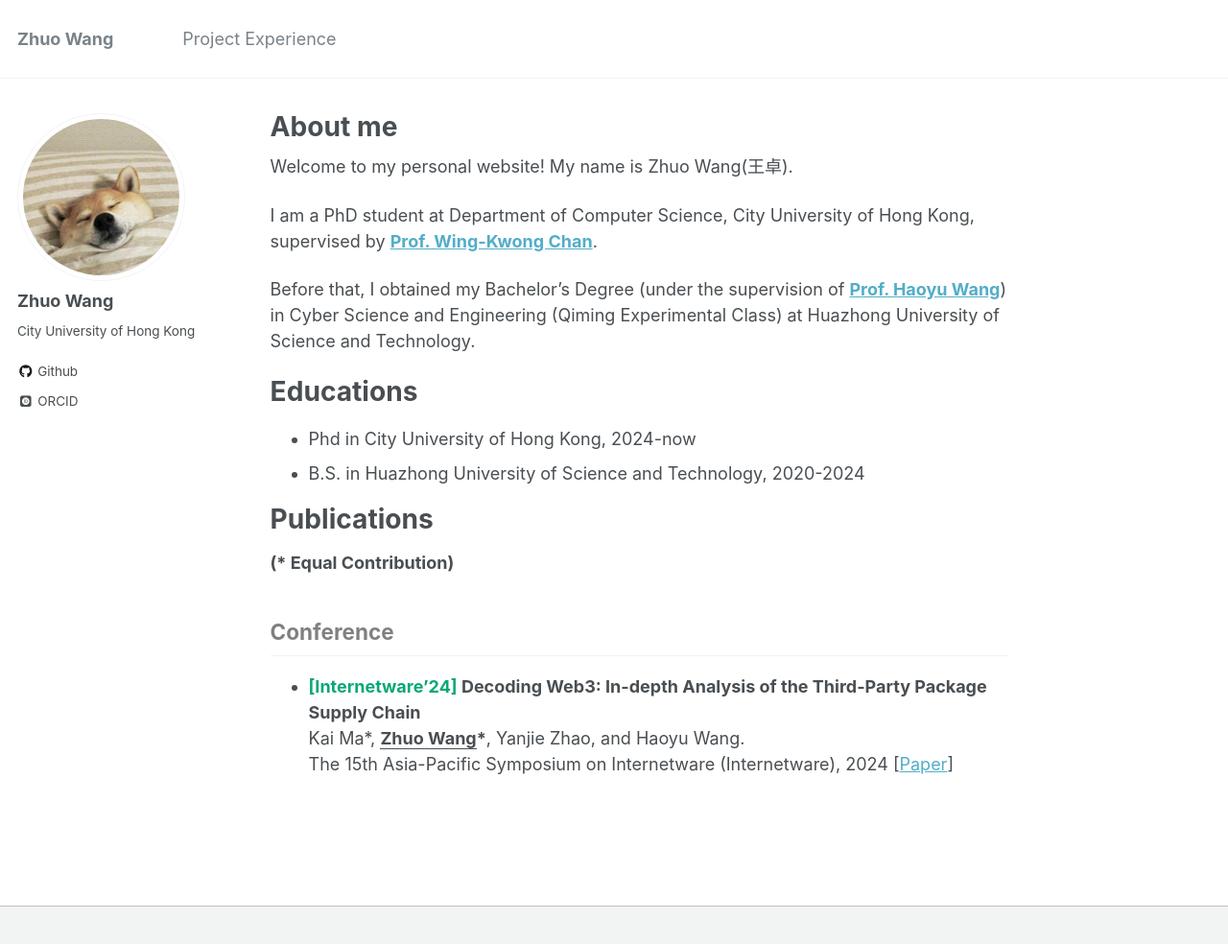
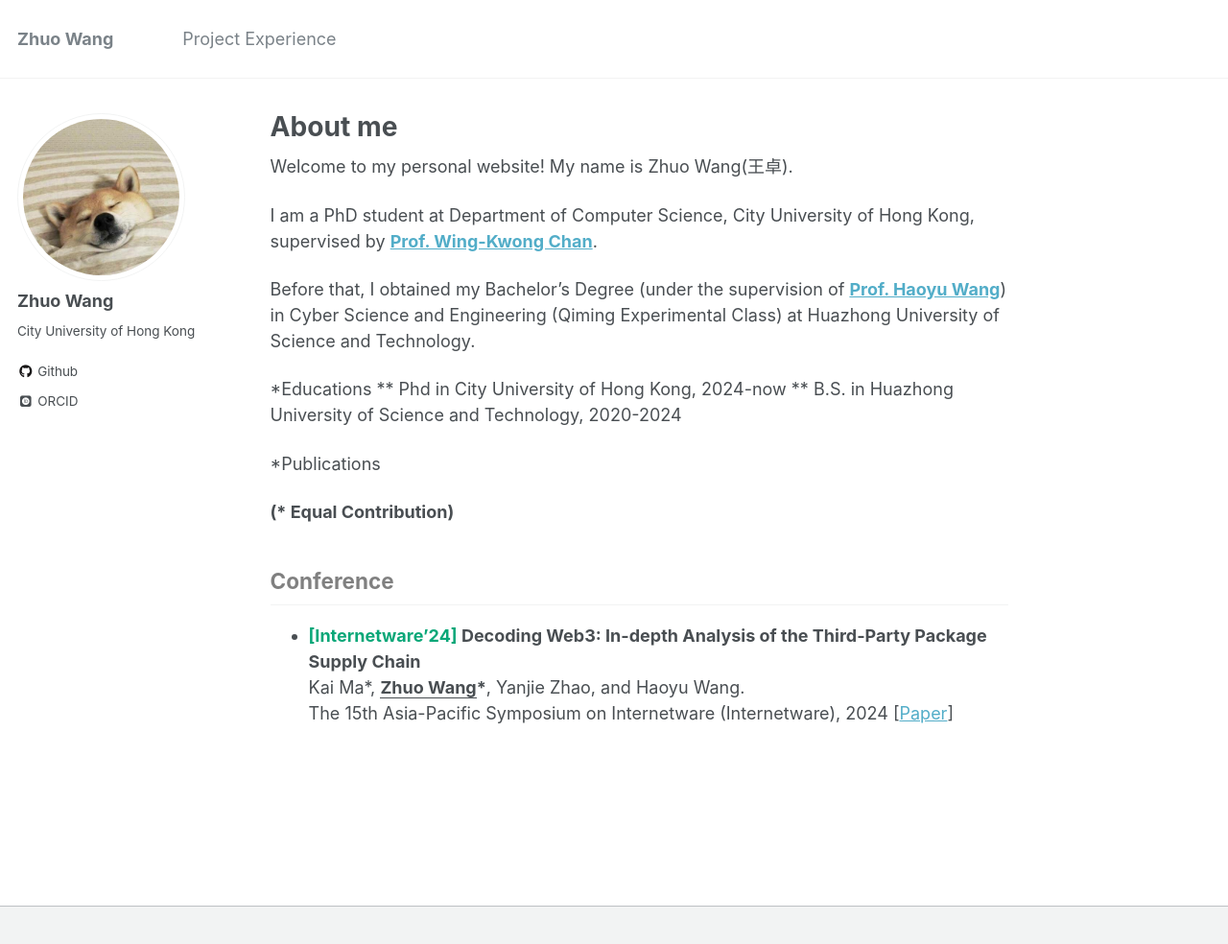
Before and after one commit to zhuozhuoH/zhuozhuoH.github.io, a Jekyll site: the page built from _pages/about.md, in a window 1280 px wide and 1017 px high. Shown: the top 984 px of the window at 96% size. Built offline with Jekyll 4.4.1, drawn with Linux system fonts in a browser that asks for light colours; some web fonts are replaced.

```diff
--- a/_pages/about.md
+++ b/_pages/about.md
@@ -14,13 +14,12 @@ I am a PhD student at Department of Computer Science, City University of Hong Ko
 
 Before that, I obtained my Bachelor's Degree (under the supervision of **[Prof. Haoyu Wang](https://howiepku.github.io/)**)  in Cyber Science and Engineering (Qiming Experimental Class) at Huazhong University of Science and Technology.
 
-Educations
-======
-* Phd in City University of Hong Kong, 2024-now
-* B.S. in Huazhong University of Science and Technology, 2020-2024
+*Educations
+** Phd in City University of Hong Kong, 2024-now
+** B.S. in Huazhong University of Science and Technology, 2020-2024
 
 <!--
-Skills
+*Skills
 ======
 * Code Analysis and Mining Software Repositories
 * Programming Languages
@@ -33,8 +32,8 @@ Skills
   * Web Crawler: Scrapy, Scrapyd, ScrapydWeb
 -->
 
-Publications
-======
+*Publications
+
 **(\* Equal Contribution)**
 
 <!--
```
